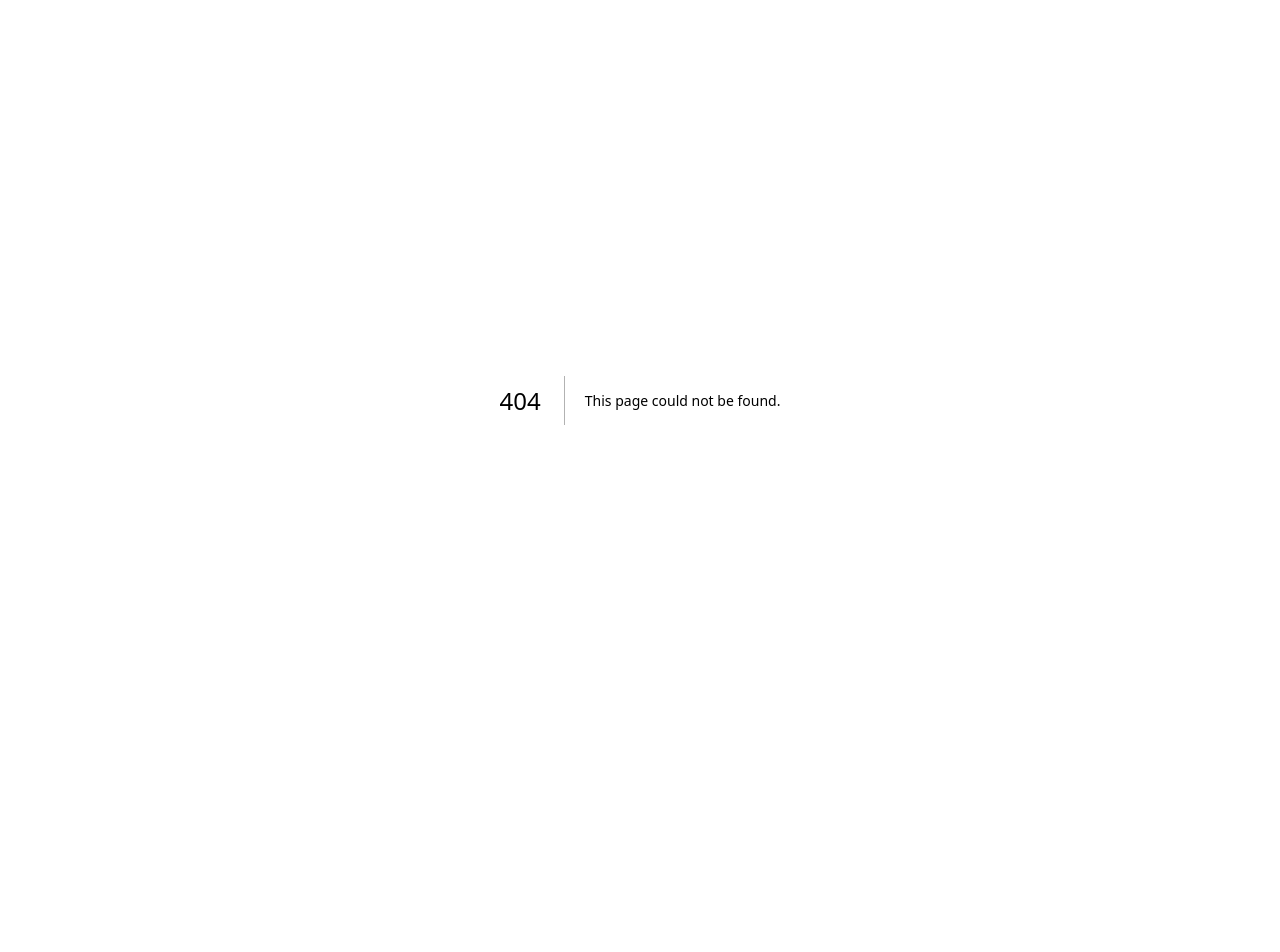
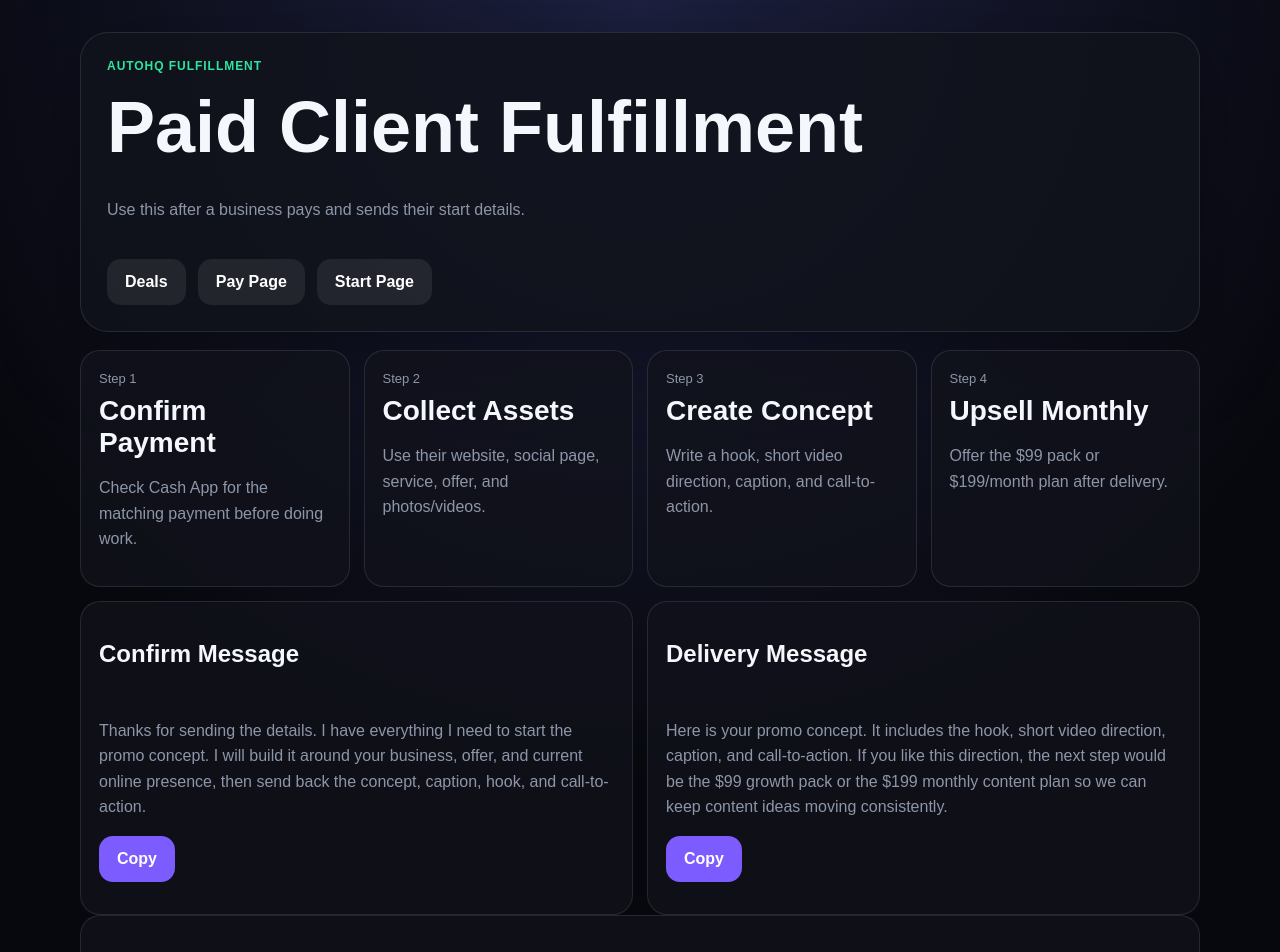
Before and after one commit to GCreative850/auto, a Next.js app: page /fulfillment in a window 1280 px wide. Before the commit this address had no page. Shown: the top 952 px of the page. Before the commit the page ends 800 px from the top, so only its background shows below. Built offline with nearby package versions, Linux system fonts and the light colour scheme.

Commit message:
Add package fulfillment guide

```diff
--- /dev/null
+++ b/app/fulfillment/page.tsx
@@ -0,0 +1,51 @@
+"use client";
+
+const intakeReply = `Thanks for sending the details. I have everything I need to start the promo concept. I will build it around your business, offer, and current online presence, then send back the concept, caption, hook, and call-to-action.`;
+const deliveryMessage = `Here is your promo concept. It includes the hook, short video direction, caption, and call-to-action. If you like this direction, the next step would be the $99 growth pack or the $199 monthly content plan so we can keep content ideas moving consistently.`;
+
+export default function FulfillmentPage() {
+  async function copy(text: string) {
+    await navigator.clipboard.writeText(text);
+  }
+
+  return (
+    <main className="container">
+      <section className="hero">
+        <div className="kicker">AutoHQ Fulfillment</div>
+        <h1>Paid Client Fulfillment</h1>
+        <p>Use this after a business pays and sends their start details.</p>
+        <div className="actions">
+          <a className="secondary" href="/deals">Deals</a>
+          <a className="secondary" href="/pay">Pay Page</a>
+          <a className="secondary" href="/start">Start Page</a>
+        </div>
+      </section>
+
+      <section className="grid">
+        <div className="card"><span>Step 1</span><strong>Confirm Payment</strong><p>Check Cash App for the matching payment before doing work.</p></div>
+        <div className="card"><span>Step 2</span><strong>Collect Assets</strong><p>Use their website, social page, service, offer, and photos/videos.</p></div>
+        <div className="card"><span>Step 3</span><strong>Create Concept</strong><p>Write a hook, short video direction, caption, and call-to-action.</p></div>
+        <div className="card"><span>Step 4</span><strong>Upsell Monthly</strong><p>Offer the $99 pack or $199/month plan after delivery.</p></div>
+      </section>
+
+      <section className="board">
+        <div className="card">
+          <h2>Confirm Message</h2>
+          <div className="item"><p>{intakeReply}</p><button className="primary button-reset small" onClick={() => copy(intakeReply)}>Copy</button></div>
+        </div>
+        <div className="card">
+          <h2>Delivery Message</h2>
+          <div className="item"><p>{deliveryMessage}</p><button className="primary button-reset small" onClick={() => copy(deliveryMessage)}>Copy</button></div>
+        </div>
+      </section>
+
+      <section className="card">
+        <h2>Sample Starter Output</h2>
+        <div className="item"><strong>Hook</strong><p>A strong first line that makes someone stop scrolling.</p></div>
+        <div className="item"><strong>Video Direction</strong><p>What the reel should show scene-by-scene using what the business already has.</p></div>
+        <div className="item"><strong>Caption</strong><p>A short caption with a local angle and clear service benefit.</p></div>
+        <div className="item"><strong>Call-To-Action</strong><p>Book now, message today, call for quote, claim offer, or visit the business.</p></div>
+      </section>
+    </main>
+  );
+}
```
